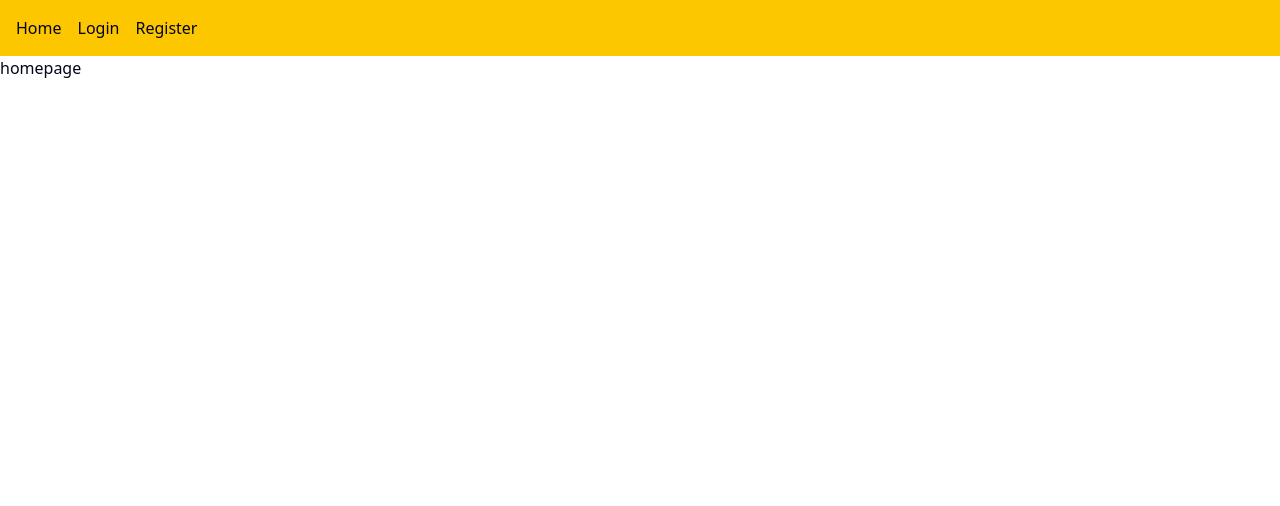
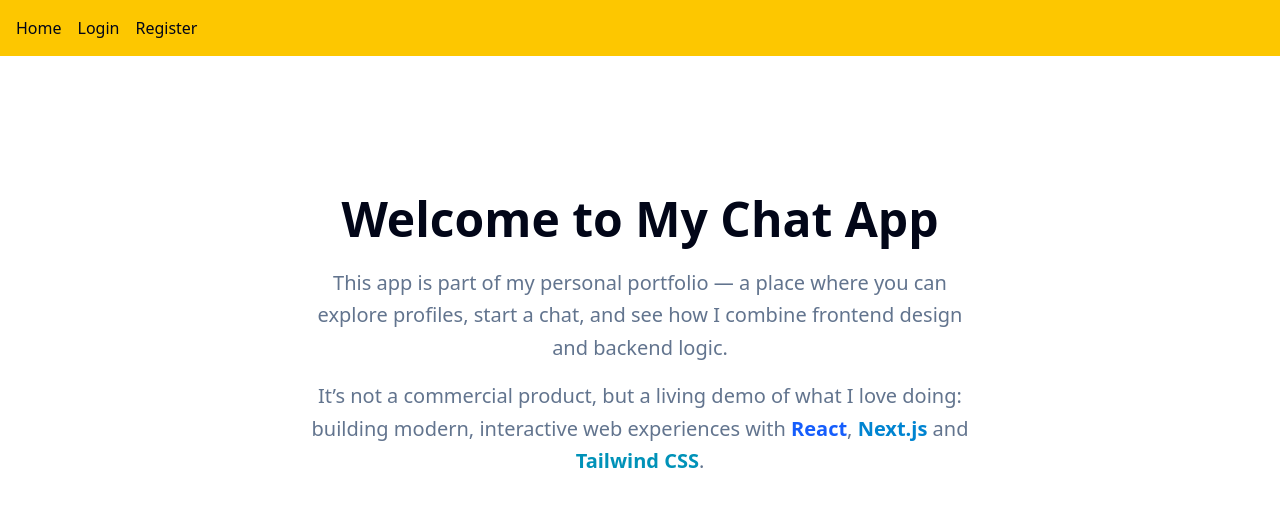
Before and after one commit to LafautKristof/chat_frontend, a Next.js app: page / in a window 1280 px wide. Shown: the top 506 px of the page. Built offline with nearby package versions, Linux system fonts and the light colour scheme; no server answers.

Commit message:
add readme

```diff
--- a/src/app/page.tsx
+++ b/src/app/page.tsx
@@ -1,4 +1,31 @@
-const page = () => {
-    return <div>homepage</div>;
-};
-export default page;
+"use client";
+export default function HomePage() {
+    return (
+        <section className="flex flex-col items-center justify-center min-h-[70vh] px-6 text-center">
+            <h1 className="text-4xl sm:text-5xl font-bold text-foreground mb-6">
+                Welcome to My Chat App
+            </h1>
+            <p className="max-w-2xl text-lg sm:text-xl text-muted-foreground leading-relaxed">
+                This app is part of my personal portfolio — a place where you
+                can explore profiles, start a chat, and see how I combine
+                frontend design and backend logic.
+            </p>
+            <p className="max-w-2xl text-lg sm:text-xl text-muted-foreground leading-relaxed mt-4">
+                It’s not a commercial product, but a living demo of what I love
+                doing: building modern, interactive web experiences with{" "}
+                <span className="font-semibold text-blue-600 dark:text-blue-400">
+                    React
+                </span>
+                ,{" "}
+                <span className="font-semibold text-sky-600 dark:text-sky-400">
+                    Next.js
+                </span>{" "}
+                and{" "}
+                <span className="font-semibold text-cyan-600 dark:text-cyan-400">
+                    Tailwind&nbsp;CSS
+                </span>
+                .
+            </p>
+        </section>
+    );
+}
--- a/src/app/users/[id]/UserClient.tsx
+++ b/src/app/users/[id]/UserClient.tsx
@@ -62,21 +62,37 @@ export default function UserClient({ userId }: { userId: string }) {
     if (!user) return <p>Loading...</p>;
 
     return (
-        <div className="p-4">
-            <h1 className="text-xl font-bold">{user.name}</h1>
-            <p className="text-gray-600">{user.email}</p>
-            <Image
-                src={user.image || getInitials(user.name)}
-                alt={user.name}
-                width={200}
-                height={200}
-                className="rounded-md"
-            />
+        <div className="max-w-sm mx-auto bg-card border rounded-xl shadow-md p-6 text-center">
+            {/* Profielfoto */}
+            <div className="flex justify-center mb-4">
+                <div className="relative w-32 h-32">
+                    <Image
+                        src={user.image || "/default-avatar.png"}
+                        alt={user.name}
+                        fill
+                        className="object-cover rounded-full border border-gray-300 shadow-sm"
+                    />
+                </div>
+            </div>
+
+            {/* Naam & Email */}
+            <h1 className="text-2xl font-semibold text-foreground mb-1">
+                {user.name}
+            </h1>
+            <p className="text-sm text-muted-foreground">{user.email}</p>
+
+            {/* Chatknop */}
             <button
                 onClick={handleOpenChat}
-                className="bg-blue-500 text-white px-4 py-2 rounded mt-4 hover:bg-blue-600 transition"
+                className="
+                    mt-6 inline-flex items-center gap-2
+                    bg-blue-600 text-white font-medium
+                    px-5 py-2.5 rounded-lg
+                    hover:bg-blue-700 active:scale-95
+                    transition-all duration-150
+                "
             >
-                chat with me 👋
+                💬 Chat with me
             </button>
         </div>
     );
--- a/src/app/users/page.tsx
+++ b/src/app/users/page.tsx
@@ -1,10 +1,13 @@
 "use client";
 import { useSession } from "next-auth/react";
+import Image from "next/image";
 import Link from "next/link";
 import { useEffect, useState } from "react";
 type User = {
     id: string;
     name: string;
+    email: string;
+    image: string;
 };
 const UsersPage = () => {
     const [users, setUsers] = useState<User[]>([]);
@@ -45,13 +48,27 @@ const UsersPage = () => {
         return <p>Please log in to view users.</p>;
     }
     return (
-        <ul className="space-y-2">
+        <ul className="divide-y divide-gray-200 dark:divide-gray-800">
             {users.map((u) => (
-                <li
-                    key={u.id}
-                    className="cursor-pointer p-2 rounded hover:bg-gray-200"
-                >
-                    <Link href={`/users/${u.id}`}>{u.name} </Link>
+                <li key={u.id}>
+                    <Link
+                        href={`/users/${u.id}`}
+                        className="
+                        block px-4 py-3
+                        rounded-md transition
+                        hover:bg-muted hover:text-foreground
+                    "
+                    >
+                        {" "}
+                        <Image
+                            src={u.image}
+                            alt={u.name}
+                            width={24}
+                            height={24}
+                            className="mr-2 rounded-full"
+                        />
+                        {u.name}
+                    </Link>
                 </li>
             ))}
         </ul>
```
Also changed, not shown: 1 other file (tests, documents, lock files or other folders).
